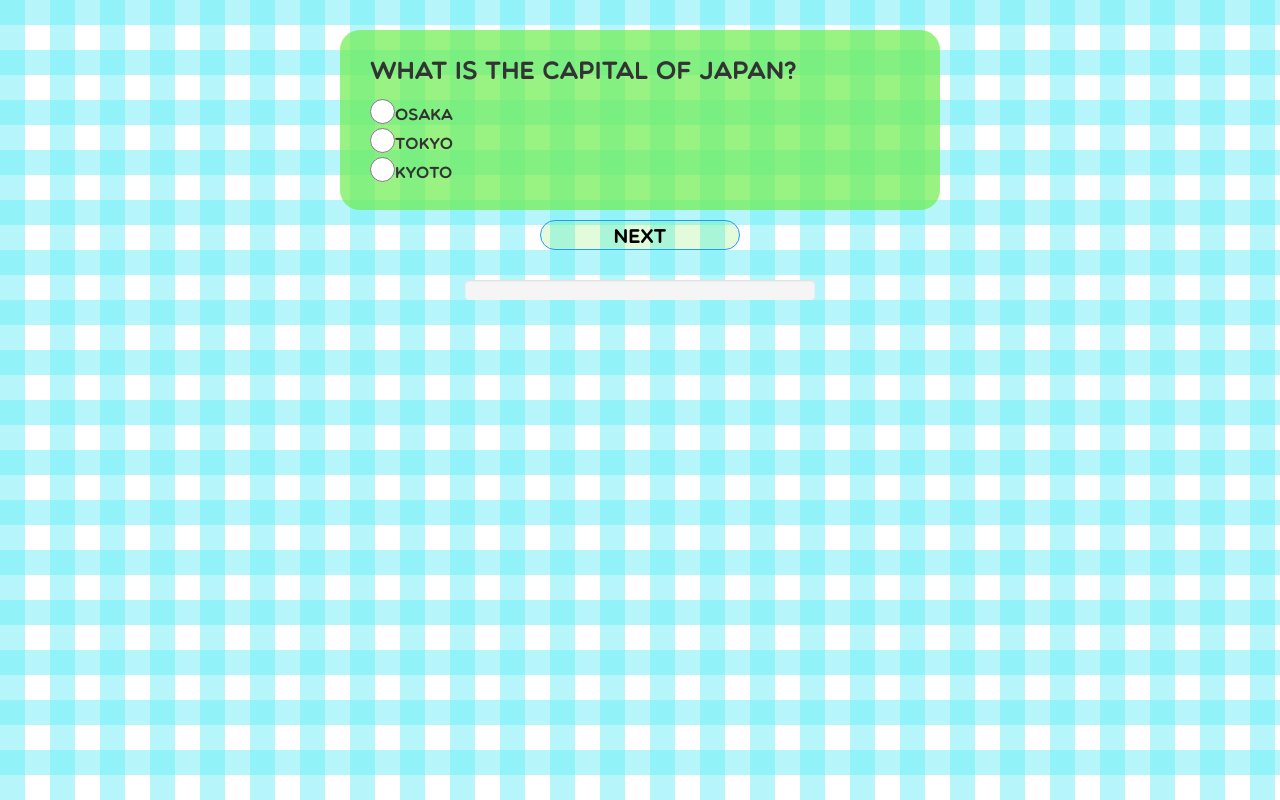
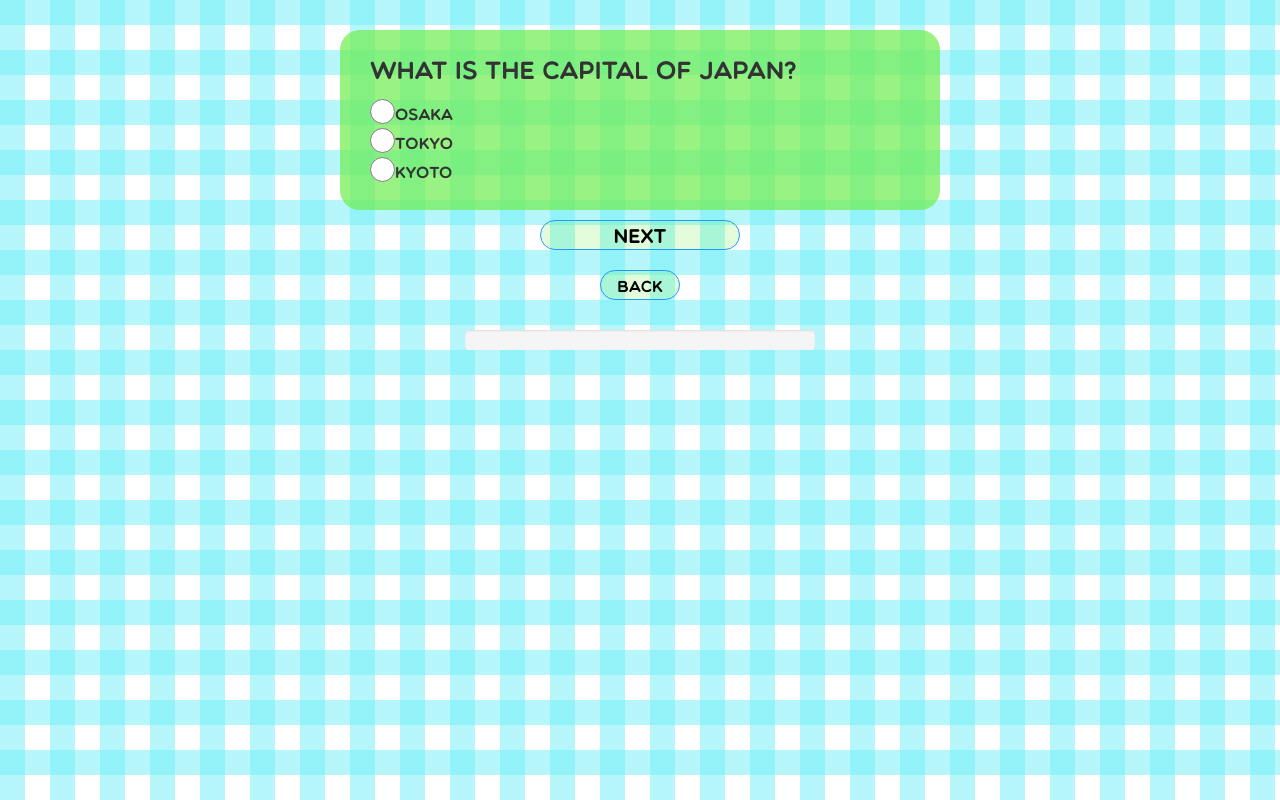
Before and after one commit to bradym80/dynamic_quiz, a plain HTML site: page index.html in a window 1280 px wide. Both pictures are taken after a click on the button "START". Drawn offline with nearby package versions, Linux system fonts and the light colour scheme; a web font is replaced by a local one.

Commit message:
keyup function as well as NEXT button

```diff
--- a/app.css
+++ b/app.css
@@ -82,6 +82,21 @@ button#start:hover {
   padding: 30px;
 }
 
+button#back {
+  font-family: inherit;
+  font-size: 16px;
+  display: block;
+  height: 30px;
+  width: 80px;
+  margin: auto;
+  margin-top: 20px;
+  padding-top: 7px;
+  border-radius: 20px;
+  border: 1px solid #29F;
+  background-color: rgba(110, 238, 78, 0.2);
+  outline: 0;
+}
+
 button#next, button#reset {
   font-family: inherit;
   font-size: 20px;
--- a/app.js
+++ b/app.js
@@ -18,6 +18,7 @@ $(document).ready(function(){
       totalMissed   = 0,
       totalCorrect  = 0,
       question     = document.getElementById('question'),
+      back         = document.getElementById('back'),
       next         = document.getElementById('next'),
       score        = document.getElementById('score'),
       progress     = $('.progress'),
@@ -27,6 +28,7 @@ $(document).ready(function(){
   // Click Start to start quiz
   function beginning() {
     question.style.display = 'none';
+    back.style.display = 'none';
     next.style.display = 'none';
     reset.style.display = 'none';
     score.style.display = 'none';
@@ -37,6 +39,7 @@ $(document).ready(function(){
       var start_page = document.getElementById('start_page');
       start_page.style.display = 'none';
       question.style.display = 'block';
+      back.style.display = 'block';
       next.style.display = 'block';
       score.style.display = 'block';
       progress.show();
@@ -90,7 +93,7 @@ $(document).ready(function(){
   // Evaluate answer once NEXT button is clicked
   // Update progress bar and score
   function evaluate_answer(){
-    next.onclick = function(){
+    function answer_and_score(){
       var answer;
       for(var i = 0; i < 3; i++) {
         if (document.getElementsByName('choice')[i].checked) {
@@ -145,6 +148,18 @@ $(document).ready(function(){
         generate_question();
       }
     };
+
+    //Click NEXT or Hit Enter key to proceed
+    next.onclick = function(){
+      answer_and_score();
+    };
+
+    window.onkeyup = function(e){
+      if (e.keyCode == 13) {
+        answer_and_score();
+      }
+    }
+
   }
 
   // Restart the quiz
@@ -154,16 +169,6 @@ $(document).ready(function(){
     };
   }
 
-  // User can hit ENTER instead of clicking NEXT
-  $(document).keyup(function(event){
-    if(event.keyCode == 13){
-      event.preventDefault();
-      next.onclick = function(){
-        evaluate_answer();
-      };
-    }
-  });
-
   // Quiz initiation
   beginning();
   generate_question();
--- a/index.html
+++ b/index.html
@@ -25,6 +25,7 @@
       </div>
       <div id="question"></div>
       <button id="next">NEXT</button>
+      <button id="back">BACK</button>
       <div id="notification"></div>
       <button id="reset">RESET</button>
       <div class="progress progress-striped active">
```
